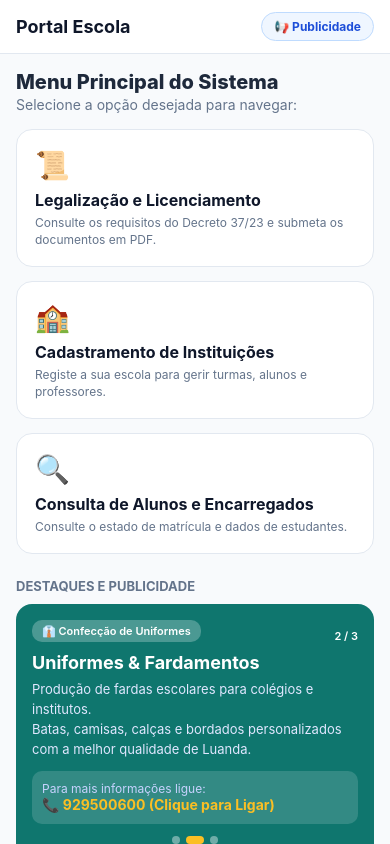
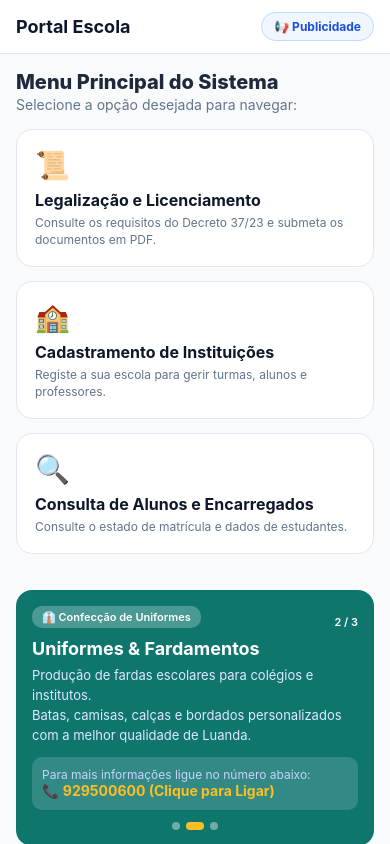
Before and after one commit to lucasbandej-boop/portal-escola-app-, a React Native app: screen / in a window 390 px wide. Built offline with nearby package versions, Linux system fonts and the light colour scheme.

Commit message:
Move o quadro de publicidade para o fundo abaixo das opcoes do menu

```diff
--- a/App.js
+++ b/App.js
@@ -21,7 +21,7 @@ const SUPABASE_ANON_KEY = 'eyJhbGciOiJIUzI1NiIsInR5cCI6IkpXVCJ9.eyJpc3MiOiJzdXBh
 
 export const supabase = createClient(SUPABASE_URL, SUPABASE_ANON_KEY);
 
-// --- COMPONENTE DE QUADRO DE PUBLICIDADE ROTATIVO (CARROSSEL) ---
+// --- COMPONENTE DO QUADRO DE PUBLICIDADE ROTATIVO (CARROSSEL) ---
 function CarrosselPublicidades({ publicidadeLigar }) {
   const anuncios = [
     {
@@ -74,7 +74,7 @@ function CarrosselPublicidades({ publicidadeLigar }) {
 
       <TouchableOpacity style={styles.btnLigarPub} onPress={publicidadeLigar}>
         <Text style={styles.rodapePublicidade}>
-          Para mais informações ligue:{'\n'}
+          Para mais informações ligue no número abaixo:{'\n'}
           <Text style={styles.telefonePublicidade}>📞 929500600 (Clique para Ligar)</Text>
         </Text>
       </TouchableOpacity>
@@ -98,7 +98,7 @@ function CarrosselPublicidades({ publicidadeLigar }) {
   );
 }
 
-// --- MODAL DE LOGIN E OTP ---
+// --- MODAL DE LOGIN E CÓDIGO DE CONFIRMAÇÃO ---
 function ModalLogin({ visivel, onClose, onLoginSucesso }) {
   const [modo, setModo] = useState('login');
   const [emailOuLicenca, setEmailOuLicenca] = useState('');
@@ -138,7 +138,7 @@ function ModalLogin({ visivel, onClose, onLoginSucesso }) {
         } else {
           Alert.alert(
             'Código Enviado ✉️',
-            `Enviamos um código de confirmação de 6 dígitos para ${emailOuLicenca.trim()}.`
+            `Enviamos um código de confirmação para ${emailOuLicenca.trim()}.`
           );
           setModo('verificar_codigo');
         }
@@ -226,7 +226,7 @@ function ModalLogin({ visivel, onClose, onLoginSucesso }) {
           ) : (
             <>
               <Text style={{ color: '#38bdf8', fontSize: 13, textAlign: 'center', marginBottom: 12 }}>
-                Insira o código de 6 dígitos enviado para:{'\n'}
+                Insira o código enviado para:{'\n'}
                 <Text style={{ fontWeight: 'bold', color: '#ffffff' }}>{emailOuLicenca}</Text>
               </Text>
 
@@ -263,7 +263,7 @@ function ModalLogin({ visivel, onClose, onLoginSucesso }) {
   );
 }
 
-// --- TELA DE LEGALIZAÇÃO (DECRETO 37/23) ---
+// --- TELA DE LEGALIZAÇÃO E LICENCIAMENTO ---
 function TelaLegalizacaoEscola({ onVoltarHome, onIrParaCadastro }) {
   const [ficheiroPdf, setFicheiroPdf] = useState(null);
   const [nomeEscola, setNomeEscola] = useState('');
@@ -314,7 +314,7 @@ function TelaLegalizacaoEscola({ onVoltarHome, onIrParaCadastro }) {
 
       if (error) throw error;
 
-      Alert.alert('Processo Submetido! 🎉', 'Documentação enviada com sucesso.');
+      Alert.alert('Processo Submetido! 🎉', 'Documentação enviada com sucesso para análise.');
       onIrParaCadastro();
     } catch (err) {
       Alert.alert('Erro ao Submeter', err.message || 'Falha ao registar o processo.');
@@ -350,16 +350,16 @@ function TelaLegalizacaoEscola({ onVoltarHome, onIrParaCadastro }) {
         </View>
 
         <View style={styles.boxEnvioPdf}>
-          <Text style={styles.tituloBoxEnvio}>📤 Submeter Processo</Text>
+          <Text style={styles.tituloBoxEnvio}>📤 Submeter Processo de Legalização</Text>
           <TextInput
             style={styles.input}
-            placeholder="Nome da Escola"
+            placeholder="Nome da Escola / Instituição"
             value={nomeEscola}
             onChangeText={setNomeEscola}
           />
           <TextInput
             style={[styles.input, { marginTop: 10 }]}
-            placeholder="Telefone de Contacto"
+            placeholder="Telefone para Contacto"
             keyboardType="phone-pad"
             value={contacto}
             onChangeText={setContacto}
@@ -367,12 +367,12 @@ function TelaLegalizacaoEscola({ onVoltarHome, onIrParaCadastro }) {
 
           <TouchableOpacity style={styles.btnSelecionarPdf} onPress={selecionarPdf}>
             <Text style={styles.txtSelecionarPdf}>
-              {ficheiroPdf ? `📄 ${ficheiroPdf.name}` : '📎 Anexar Ficheiro PDF Completo'}
+              {ficheiroPdf ? `📄 ${ficheiroPdf.name}` : '📎 Selecionar Ficheiro PDF com Documentos'}
             </Text>
           </TouchableOpacity>
 
           <TouchableOpacity style={styles.btnEnviarProcesso} onPress={enviarProcesso} disabled={loading}>
-            {loading ? <ActivityIndicator color="#ffffff" /> : <Text style={styles.txtEnviarProcesso}>ENVIAR PROCESSO</Text>}
+            {loading ? <ActivityIndicator color="#ffffff" /> : <Text style={styles.txtEnviarProcesso}>SUBMETER PROCESSO</Text>}
           </TouchableOpacity>
         </View>
       </ScrollView>
@@ -380,7 +380,7 @@ function TelaLegalizacaoEscola({ onVoltarHome, onIrParaCadastro }) {
   );
 }
 
-// --- TELA DE QUADRO DE PUBLICIDADES ---
+// --- TELA DEDICADA DE PUBLICIDADES ---
 function TelaQuadroPublicidades({ onVoltarHome, publicidadeLigar }) {
   return (
     <View style={{ flex: 1, backgroundColor: '#f8fafc' }}>
@@ -399,7 +399,7 @@ function TelaQuadroPublicidades({ onVoltarHome, publicidadeLigar }) {
   );
 }
 
-// --- CADASTRAMENTO DE INSTITUIÇÃO ---
+// --- CADASTRAMENTO DE INSTITUIÇÕES ---
 function FormCadastramentoInstituicao({ onConcluir, onCancelar }) {
   const [nome, setNome] = useState('');
   const [numeroInst, setNumeroInst] = useState('');
@@ -421,7 +421,7 @@ function FormCadastramentoInstituicao({ onConcluir, onCancelar }) {
     if (error) {
       Alert.alert('Erro ao Salvar', error.message);
     } else {
-      Alert.alert('Sucesso', 'Instituição cadastrada!');
+      Alert.alert('Sucesso', 'Instituição cadastrada com sucesso!');
       onConcluir();
     }
   };
@@ -436,13 +436,13 @@ function FormCadastramentoInstituicao({ onConcluir, onCancelar }) {
       </View>
 
       <Text style={styles.label}>Nome da Instituição *</Text>
-      <TextInput style={styles.input} value={nome} onChangeText={setNome} placeholder="Ex: Colégio Progresso" />
+      <TextInput style={styles.input} value={nome} onChangeText={setNome} placeholder="Ex: Colégio Futuro do Saber" />
 
       <Text style={styles.label}>Número / NIF *</Text>
       <TextInput style={styles.input} value={numeroInst} onChangeText={setNumeroInst} placeholder="NIF ou Telefone" />
 
       <Text style={styles.label}>Email *</Text>
-      <TextInput style={styles.input} value={email} onChangeText={setEmail} placeholder="escola@dominio.ao" />
+      <TextInput style={styles.input} value={email} onChangeText={setEmail} placeholder="contacto@escola.ao" />
 
       <TouchableOpacity style={styles.btnSalvar} onPress={handleCadastrar} disabled={loading}>
         {loading ? <ActivityIndicator color="#fff" /> : <Text style={styles.txtSalvar}>Salvar Instituição</Text>}
@@ -516,7 +516,8 @@ function MenuPrincipalHome({ onNavegarCadastramentoInst, onNavegarConsultaAlunos
         </TouchableOpacity>
       </View>
 
-      <ScrollView style={styles.homeContainer} contentContainerStyle={{ padding: 16, paddingBottom: 50 }}>
+      <ScrollView style={styles.homeContainer} contentContainerStyle={{ padding: 16, paddingBottom: 40 }}>
+        {/* PRIMEIRA PARTE: TITULO E OPÇÕES DE MENU */}
         <Text style={styles.secaoTitulo}>Menu Principal do Sistema</Text>
         <Text style={styles.secaoSubtitulo}>Selecione a opção desejada para navegar:</Text>
 
@@ -544,9 +545,8 @@ function MenuPrincipalHome({ onNavegarCadastramentoInst, onNavegarConsultaAlunos
           </Text>
         </TouchableOpacity>
 
-        {/* QUADRO DE PUBLICIDADE ROTATIVO GARANTIDO NO RODAPÉ */}
-        <View style={{ marginTop: 10 }}>
-          <Text style={{ fontSize: 13, fontWeight: 'bold', color: '#64748b', marginBottom: 6 }}>DESTAQUES E PUBLICIDADE</Text>
+        {/* SEGUNDA PARTE: QUADRO DE PUBLICIDADE POSICIONADO NO FUNDO (EM BAIXO) */}
+        <View style={{ marginTop: 12 }}>
           <CarrosselPublicidades publicidadeLigar={publicidadeLigar} />
         </View>
       </ScrollView>
@@ -653,7 +653,7 @@ const styles = StyleSheet.create({
   btnEnviarProcesso: { backgroundColor: '#16a34a', paddingVertical: 14, borderRadius: 8, alignItems: 'center', marginTop: 8 },
   txtEnviarProcesso: { color: '#ffffff', fontWeight: 'bold', fontSize: 14 },
 
-  cardPublicidade: { borderRadius: 16, padding: 16, marginTop: 4, marginBottom: 20, elevation: 3 },
+  cardPublicidade: { borderRadius: 16, padding: 16, marginTop: 10, marginBottom: 20, elevation: 3 },
   badgePatrocinado: { backgroundColor: 'rgba(255, 255, 255, 0.25)', alignSelf: 'flex-start', paddingHorizontal: 10, paddingVertical: 4, borderRadius: 10, marginBottom: 10 },
   txtBadgePatrocinado: { color: '#ffffff', fontSize: 11, fontWeight: '600' },
   tituloPublicidade: { fontSize: 18, fontWeight: 'bold', color: '#ffffff', marginBottom: 6 },
```
